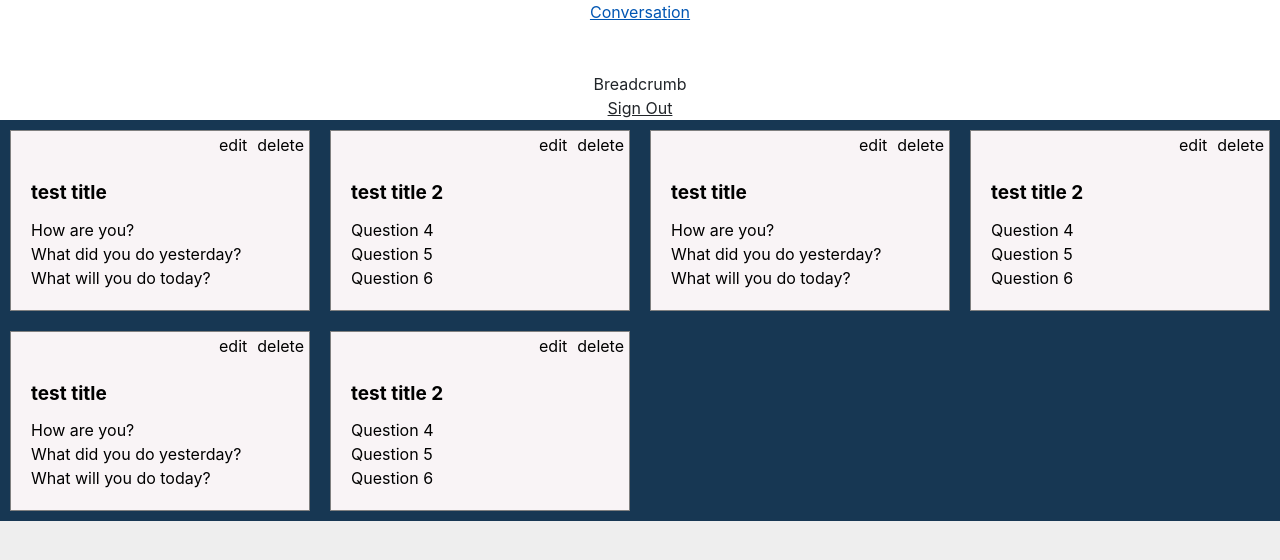
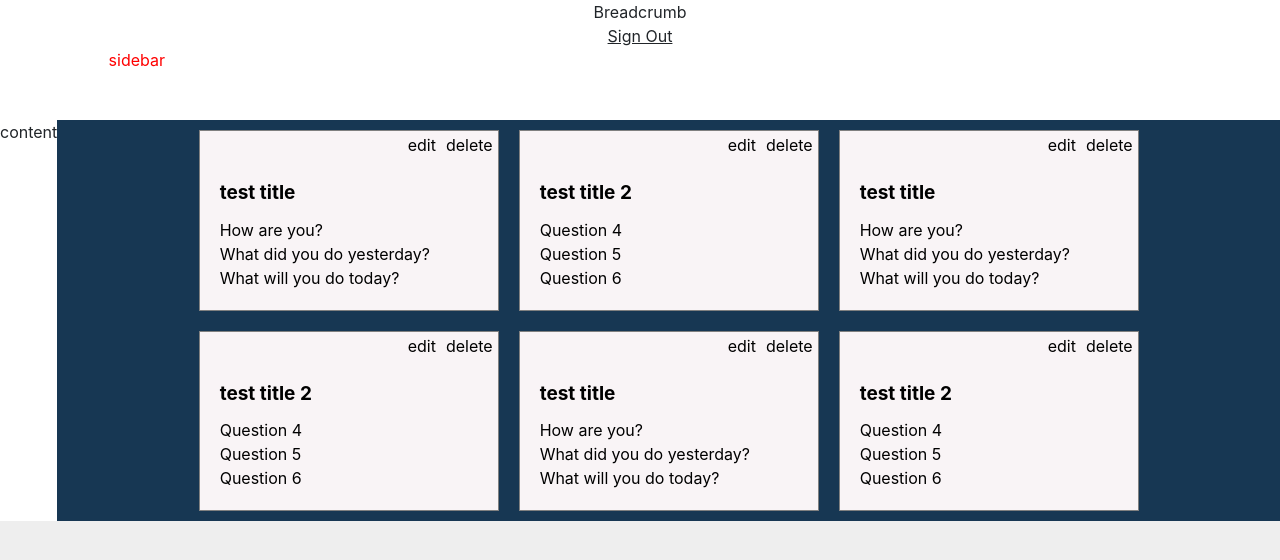
Before and after one commit to Streltz/heyteam, a React (Create React App) app in the folder hey-team/: page /dashboard in a window 1280 px wide. Shown: the top 560 px of the page. Built offline with nearby package versions, Linux system fonts and the light colour scheme; sample sign-in values are in the browser's storage.

Commit message:
working on css

```diff
--- a/hey-team/src/components/ConvoGrid/Convo.js
+++ b/hey-team/src/components/ConvoGrid/Convo.js
@@ -8,7 +8,8 @@ class Convo extends React.Component {
 
   render() {
     return (
-      <div class="convo">
+      <div class="convo" style={{display: 'inline-block'}}>
+
         <div className="edit-delete">
           <div className="edit">edit</div>
           <div className="delete">delete</div>
--- a/hey-team/src/components/ConvoGrid/styles.css
+++ b/hey-team/src/components/ConvoGrid/styles.css
@@ -1,7 +1,6 @@
 .grid {
 	background: #173753;
-	display: flex;
-	flex-wrap: wrap;
+	justify-content: right;
 }
 
 .convo {
--- /dev/null
+++ b/hey-team/src/components/Dashboard.css
@@ -0,0 +1,12 @@
+.FullPage {
+    flex-direction: row;
+}
+
+.Sidebar {
+    display: flex;
+    color: red;
+}
+
+.Content{
+    display: flex;
+}
--- a/hey-team/src/components/Dashboard.js
+++ b/hey-team/src/components/Dashboard.js
@@ -1,8 +1,13 @@
 import React from 'react';
 import { connect } from 'react-redux';
 import Header from './Header';
-import SideBar from './SideBar';
+import SideBar from './SideBar.js';
 import ConvoGrid from '../components/ConvoGrid/ConvoGrid';
+import { Switch, Route } from 'react-router-dom';
+import Billing from './Billing';
+import ViewConvo from './ConvoDetail/ViewConvo';
+import EditConvo from './EditConvo';
+import './Dashboard.css';
 
 class Dashboard extends React.Component {
     state = {
@@ -11,9 +16,23 @@ class Dashboard extends React.Component {
 
     render() {
       return (<div>
-        <SideBar />
         <Header history={this.props.history}/>
-        <ConvoGrid />
+        <div className="FullPage">
+        <div className="Sidebar">
+          <SideBar />
+          sidebar
+        </div>
+        <div className="Content">
+        content
+        <Switch>
+        <Route path ="/dashboard" component = {ConvoGrid} />
+        {/* <Route path ="/dashboard/viewconvo/:id" component = {ViewConvo} />
+        <Route path ="/dashboard/editconvo/:id" component = {EditConvo} /> */}
+        {/* <Route path ="/dashboard/preferences" component = {Preferences} /> */}
+        <Route path ="/dashboard/billing" component = {Billing} />
+        </Switch>
+        </div>
+        </div>
       </div>)
     }
   }
--- a/hey-team/src/components/SideBar.css
+++ b/hey-team/src/components/SideBar.css
@@ -1,6 +1,8 @@
-@import url('https://fonts.googleapis.com/css?family=Roboto:bold');
+  @import url('https://fonts.googleapis.com/css?family=Roboto:bold');
+
 
 .SideBar {
+  float: left;
   width: 242px;
   height: 100%;
   min-height: calc(100vh - 2px);
@@ -8,7 +10,7 @@
   border-right: 2px solid #c0c0c0;
 }
 
-/*.LeftColumnPanel p {
+/* .LeftColumnPanel p {
   color: #4a494a;
   font-size: 38px;
   font-family: "Roboto", sans-serif;
@@ -20,7 +22,7 @@
   top: 22px;
   margin: 0;
   padding: 0;
-} */
+}
 
 .button {
   width: 210px;
@@ -29,7 +31,7 @@
   left: 17px;
   border: 1px solid #94a3a4;
   box-shadow: 1px 0 #c2c8c8;
-  color: white;
+  color: #19647E;
   font-family: "Roboto", sans-serif;
   font-weight: bold;
   font-size: 17px;
@@ -48,4 +50,4 @@
 
 .create-button {
   top: 185px;
-}
+} */
--- a/hey-team/src/components/SideBar.js
+++ b/hey-team/src/components/SideBar.js
@@ -2,6 +2,7 @@ import React from 'react';
 import { connect } from 'react-redux';
 import { Link } from 'react-router-dom';
 //import { addConvo } from '../actions';
+import './SideBar'
 
 // import Loading from './Loading';
 
@@ -11,14 +12,14 @@ class SideBar extends React.Component {
 
     render() {
       return (
-          <div SideBar>
-					<Link to="/viewconvo">
-					  <div className="view-button button"> Conversation</div>
+          <div className="LeftColumnPanel">
+					<Link to="/dashboard">
+					  <div className="view-button button"> Conversations</div>
 					</Link>
-					<Link to="/preferences">
+					<Link to="/dashboard/preferences">
 					  <div className="preferences-button button">+Preferences</div>
 					</Link>
-					<Link to="/billing">
+					<Link to="/dashboard/billing">
 					  <div className="billing-button button">+ Billing</div>
 					</Link>
 					</div>
```
